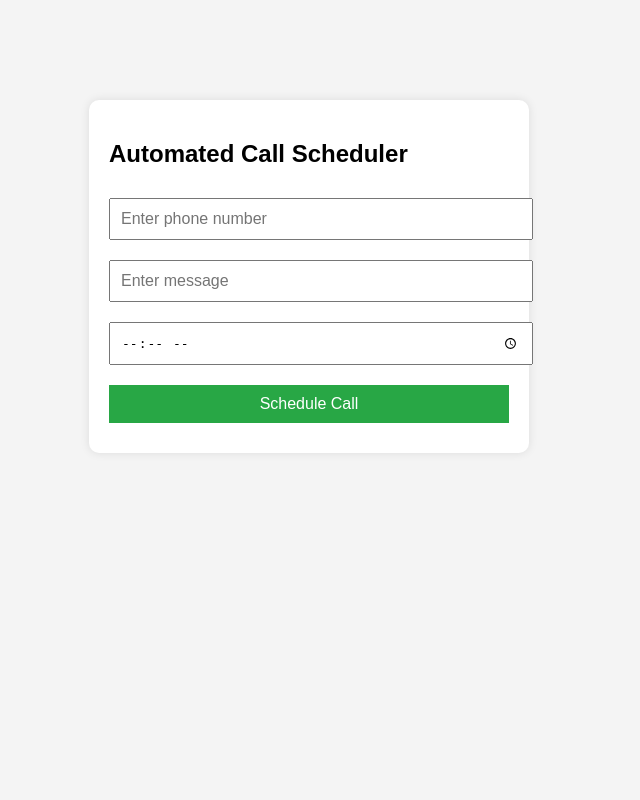
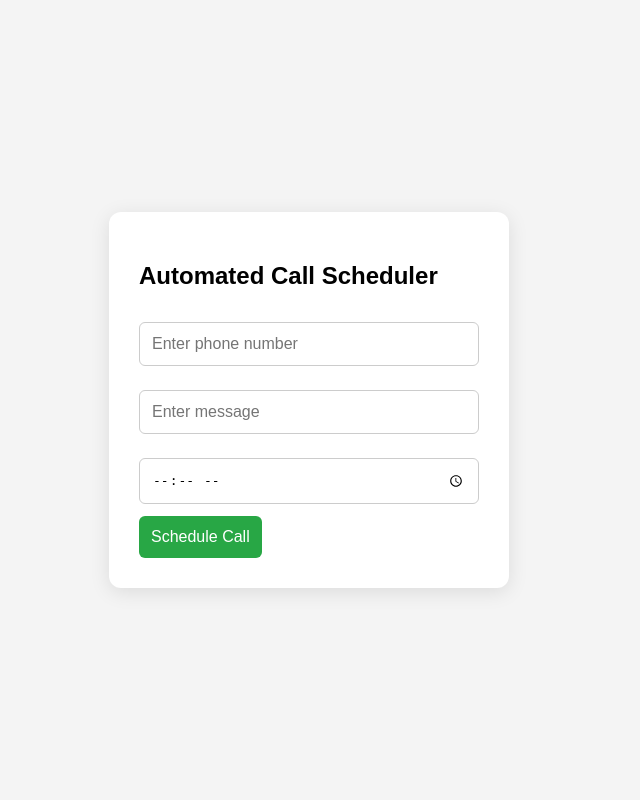
Before and after one commit to gopi374/call-scheduler, a Flask app: page / in a window 1280 px wide. Shown: the whole page, without its empty margins (331-971 px from the left). Run offline with Flask 3, Linux system fonts and the light colour scheme.

Commit message:
Update style.css

```diff
--- a/static/style.css
+++ b/static/style.css
@@ -1,27 +1,58 @@
 body {
   font-family: Arial, sans-serif;
-  background: #f4f4f4;
+  background-color: #f4f4f4;
+  margin: 0;
+  padding: 0;
+  display: flex;
+  justify-content: center;
+  align-items: center;
+  min-height: 100vh;
 }
+
 .container {
   max-width: 400px;
-  margin: 100px auto;
-  padding: 20px;
-  background: white;
-  border-radius: 10px;
-  box-shadow: 0 0 10px rgba(0,0,0,0.1);
+  width: 90%;
+  margin: auto;
+  padding: 30px;
+  background-color: #fff;
+  border-radius: 12px;
+  box-shadow: 0 4px 20px rgba(0, 0, 0, 0.1);
+  box-sizing: border-box;
+  transition: all 0.3s ease;
 }
-input, button {
+
+input {
   width: 100%;
-  margin: 10px 0;
-  padding: 10px;
+  padding: 12px;
+  margin: 12px 0;
   font-size: 1em;
+  border: 1px solid #ccc;
+  border-radius: 6px;
+  box-sizing: border-box;
+  transition: border-color 0.3s ease;
 }
+
+input:focus {
+  border-color: #28a745;
+  outline: none;
+}
+
 button {
-  background: #28a745;
+  background-color: #28a745;
   color: white;
   border: none;
+  padding: 12px;
+  font-size: 1em;
+  border-radius: 6px;
   cursor: pointer;
+  transition: background-color 0.3s ease, transform 0.2s ease;
 }
+
 button:hover {
-  background: #218838;
+  background-color: #218838;
+  transform: translateY(-2px);
 }
+
+button:active {
+  transform: translateY(0);
+}
```
